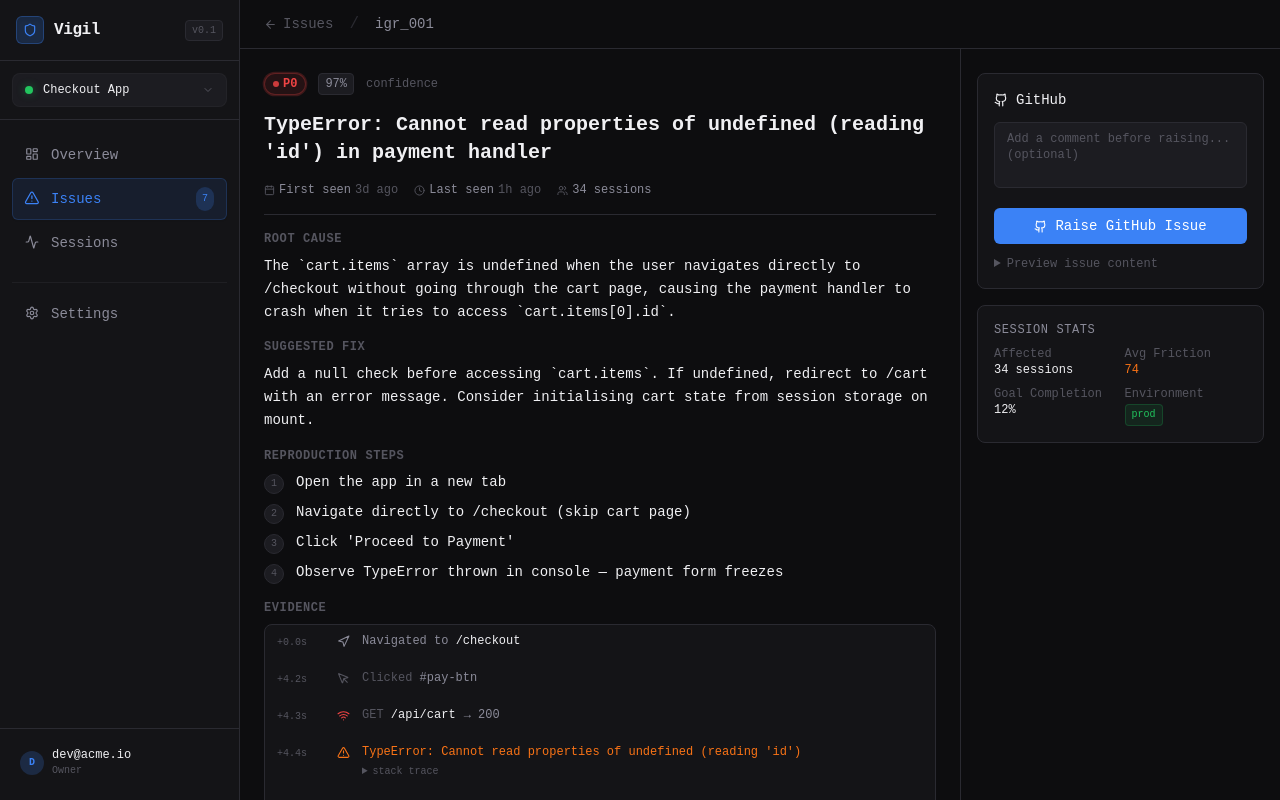
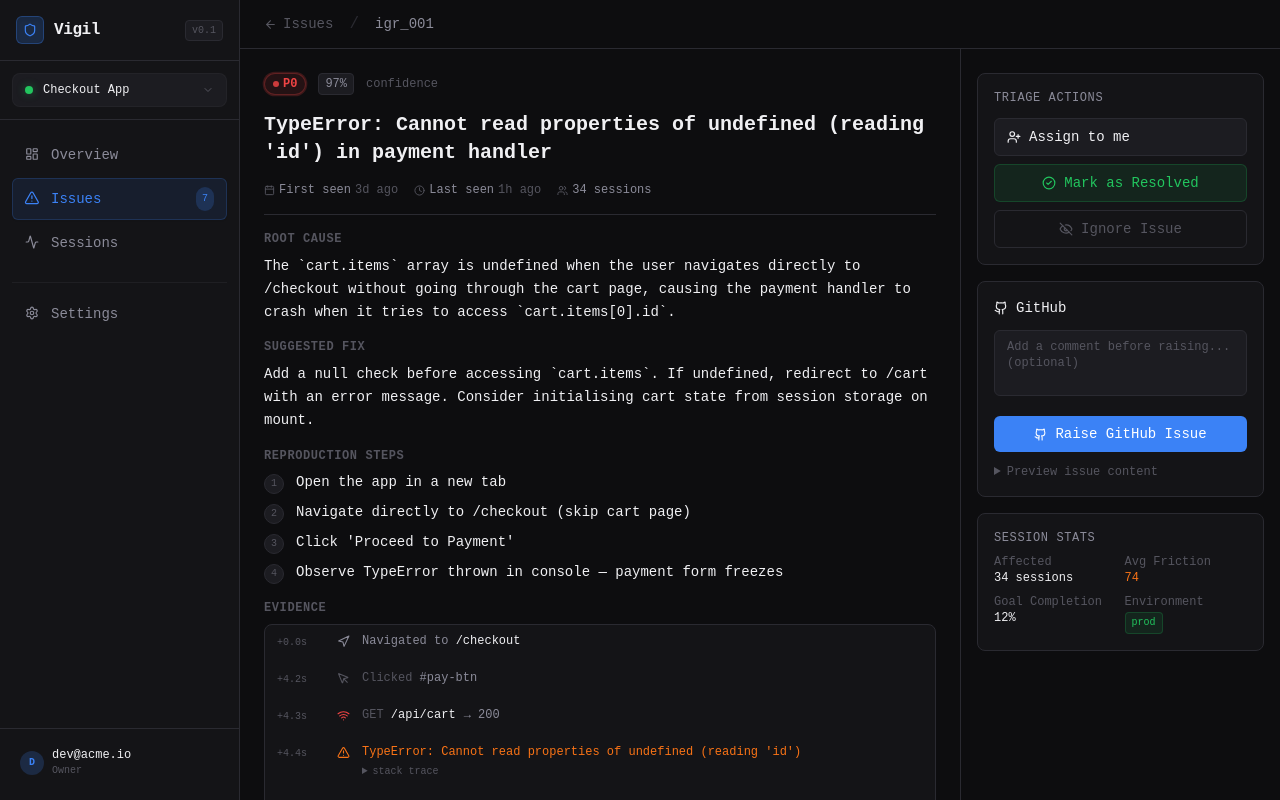
Before and after one commit to Psionic-labs/Vigil, a Next.js app in the folder apps/web/: page /issues/igr_001 in a window 1280 px wide. Shown: the top 800 px of the page. Built offline with nearby package versions, Linux system fonts and the light colour scheme.

Commit message:
Phase 4: Issue Detail & Triage Workflow

```diff
--- a/apps/web/app/issues/[id]/page.tsx
+++ b/apps/web/app/issues/[id]/page.tsx
@@ -6,6 +6,7 @@ import { IssueBadge } from "@/components/issues/IssueBadge";
 import { ConfidenceBadge } from "@/components/shared/ConfidenceBadge";
 import { EvidenceTimeline } from "@/components/issues/EvidenceTimeline";
 import { GitHubActionPanel } from "@/components/issues/GitHubActionPanel";
+import { TriageActions } from "@/components/issues/TriageActions";
 import { FrictionBar } from "@/components/sessions/FrictionBar";
 import { RelativeTime } from "@/components/shared/RelativeTime";
 import { InlineCode } from "@/components/shared/CodeBlock";
@@ -129,6 +130,7 @@ export default function IssueDetailPage({ params }: { params: { id: string } })
 
         {/* Right column — sticky panel */}
         <div className="w-80 flex-shrink-0 border-l border-border overflow-y-auto px-4 py-6 space-y-4">
+          <TriageActions issue={issue} />
           <GitHubActionPanel issue={issue} project={MOCK_PROJECT} />
 
           {/* Related issues */}
--- /dev/null
+++ b/apps/web/components/issues/TriageActions.tsx
@@ -0,0 +1,74 @@
+"use client";
+
+import { useState } from "react";
+import { CheckCircle2, UserPlus, EyeOff, User } from "lucide-react";
+import { useToast } from "@/components/shared/Toast";
+import type { IssueGroup } from "@/lib/types";
+
+export function TriageActions({ issue }: { issue: IssueGroup }) {
+  const { toast } = useToast();
+  const [isAssigned, setIsAssigned] = useState(false);
+  const [isResolved, setIsResolved] = useState(false);
+
+  const handleAssign = () => {
+    const newState = !isAssigned;
+    setIsAssigned(newState);
+    if (newState) {
+      toast("Issue assigned to you", "success");
+    } else {
+      toast("Issue unassigned", "info");
+    }
+  };
+
+  const handleResolve = () => {
+    setIsResolved(true);
+    toast("Issue marked as resolved", "success");
+  };
+
+  const handleIgnore = () => {
+    toast("Issue ignored", "info");
+  };
+
+  return (
+    <div className="rounded-lg border border-border bg-surface p-4 space-y-3">
+      <p className="text-xs font-medium text-text-2 uppercase tracking-wider">Triage Actions</p>
+
+      <div className="flex flex-col gap-2">
+        <button
+          onClick={handleAssign}
+          className={`flex items-center gap-2 px-3 py-2 rounded-md border text-sm font-medium transition-colors ${
+            isAssigned
+              ? "bg-accent/10 border-accent/20 text-accent hover:bg-accent/20"
+              : "bg-surface-2 border-border text-text-1 hover:border-text-3"
+          }`}
+        >
+          {isAssigned ? <User size={14} /> : <UserPlus size={14} />}
+          {isAssigned ? "Assigned to me" : "Assign to me"}
+        </button>
+
+        {!isResolved ? (
+          <button
+            onClick={handleResolve}
+            className="flex items-center justify-center gap-2 px-3 py-2 rounded-md bg-success/10 border border-success/20 text-success text-sm font-medium hover:bg-success/20 transition-colors"
+          >
+            <CheckCircle2 size={14} />
+            Mark as Resolved
+          </button>
+        ) : (
+          <div className="flex items-center justify-center gap-2 px-3 py-2 rounded-md bg-surface-2 border border-border text-text-3 text-sm font-medium">
+            <CheckCircle2 size={14} />
+            Resolved
+          </div>
+        )}
+
+        <button
+          onClick={handleIgnore}
+          className="flex items-center justify-center gap-2 px-3 py-2 rounded-md border border-border bg-transparent text-text-3 text-sm font-medium hover:text-text-1 hover:bg-surface-2 transition-colors"
+        >
+          <EyeOff size={14} />
+          Ignore Issue
+        </button>
+      </div>
+    </div>
+  );
+}
```
Also changed, not shown: 1 other file (tests, documents, lock files or other folders).
